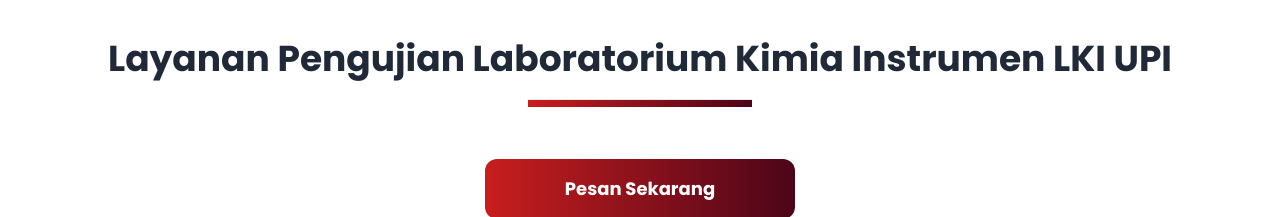
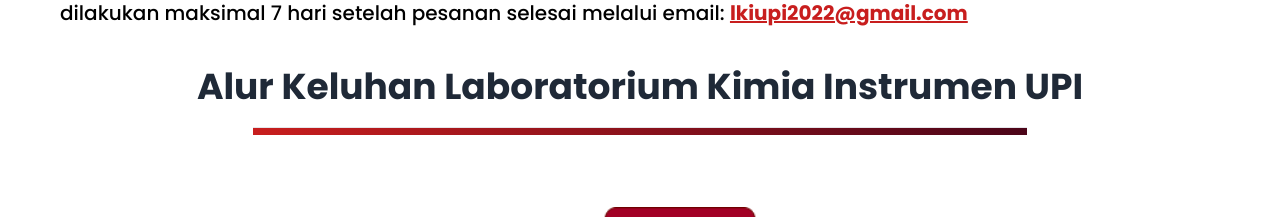
Before and after one commit to fikriymnn/lki_upi, a Next.js app: page /analisis in a window 1280 px wide. Shown: the part 5220-5437 px from the top of the page. Built offline with nearby package versions, Linux system fonts and the light colour scheme; no server answers; a web font is replaced by a local one.

Commit message:
add new diagram

```diff
--- a/src/app/analisis/page.jsx
+++ b/src/app/analisis/page.jsx
@@ -558,12 +558,12 @@
           </div>
           <div className="flex justify-center items-center translate-x-10">
             <Image
-              src={"/images/diagram.png"}
+              src={"/images/alur_penerimaan_sampel.png"}
               alt=""
               width={0}
               height={0}
               sizes="100vw"
-              className="md:w-[600px] sm:w-[550px] w-[240px] md:h-[900px] h-full"
+              className="md:w-[600px] sm:w-[550px] w-[240px] sm:h-[800px] md:h-[1080px] object-contain"
             />
           </div>
           <div className="my-10 ">
@@ -573,6 +573,24 @@
               7 hari setelah pesanan selesai melalui email: <a href="mailto:lkiupi2022@gmail.com" className="hover:text-blue-600 font-bold text-red-700 underline">lkiupi2022@gmail.com</a>
             </p>
           </div>
+          <div className="my-10">
+            <p className="text-center md:text-4xl sm:text-2xl text-xl font-bold text-gray-800 mt-7">
+              Alur Keluhan Laboratorium Kimia Instrumen UPI
+            </p>
+            <div className="flex justify-center">
+              <hr className="grad h-2 mb-8 mt-5 w-8/12 text-center" />
+            </div>
+          </div>
+          <div className="flex justify-center items-center translate-x-10">
+            <Image
+              src={"/images/alur_keluhan.png"}
+              alt=""
+              width={0}
+              height={0}
+              sizes="100vw"
+              className="md:w-[600px] sm:w-[550px] w-[240px] h-[700px] object-contain"
+            />
+          </div>
           <AnalisisComponent />
         </div>
       </main>
```
Also changed, not shown: public/images/alur_keluhan.png (added), public/images/alur_penerimaan_sampel.png (added).
